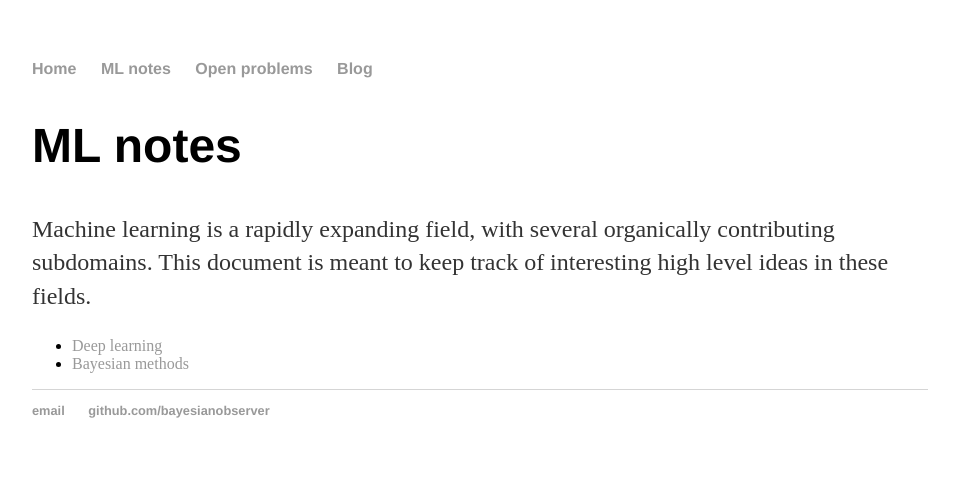
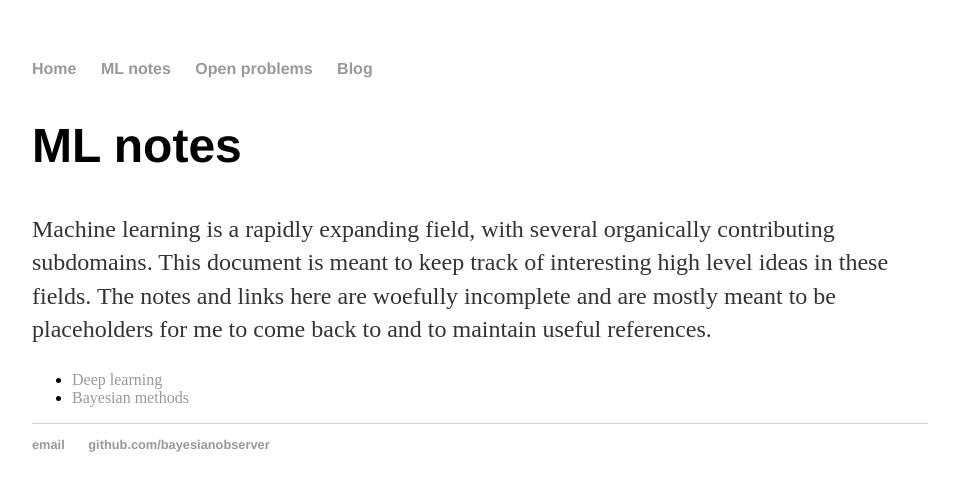
Before and after one commit to bayesianobserver/bayesianobserver.github.io, a Jekyll site: the page built from ml/notes.md, in a window 1280 px wide. Shown: the top 491 px of the page, without its empty margins (160-1119 px from the left). Built offline with Jekyll 4.4.1, drawn with Linux system fonts in a browser that asks for light colours.

Commit message:
Update notes.md

```diff
--- a/ml/notes.md
+++ b/ml/notes.md
@@ -4,7 +4,7 @@ title: ML notes
 ---
 
 <p class="message">
-Machine learning is a rapidly expanding field, with several organically contributing subdomains. This document is meant to keep track of interesting high level ideas in these fields.
+Machine learning is a rapidly expanding field, with several organically contributing subdomains. This document is meant to keep track of interesting high level ideas in these fields. The notes and links here are woefully incomplete and are mostly meant to be placeholders for me to come back to and to maintain useful references.
 </p>
 
 - [Deep learning](/ml/deeplearning)
```
